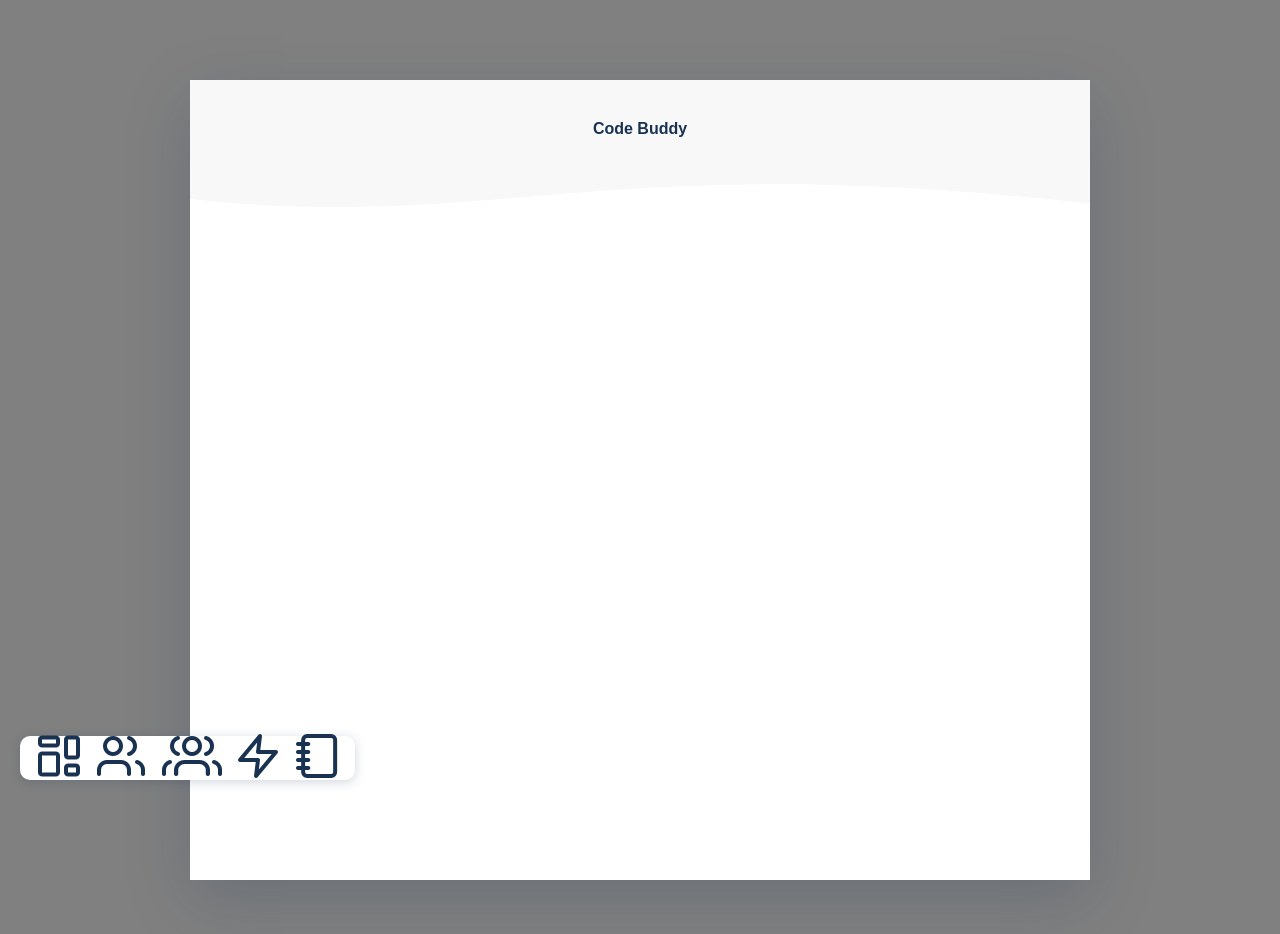
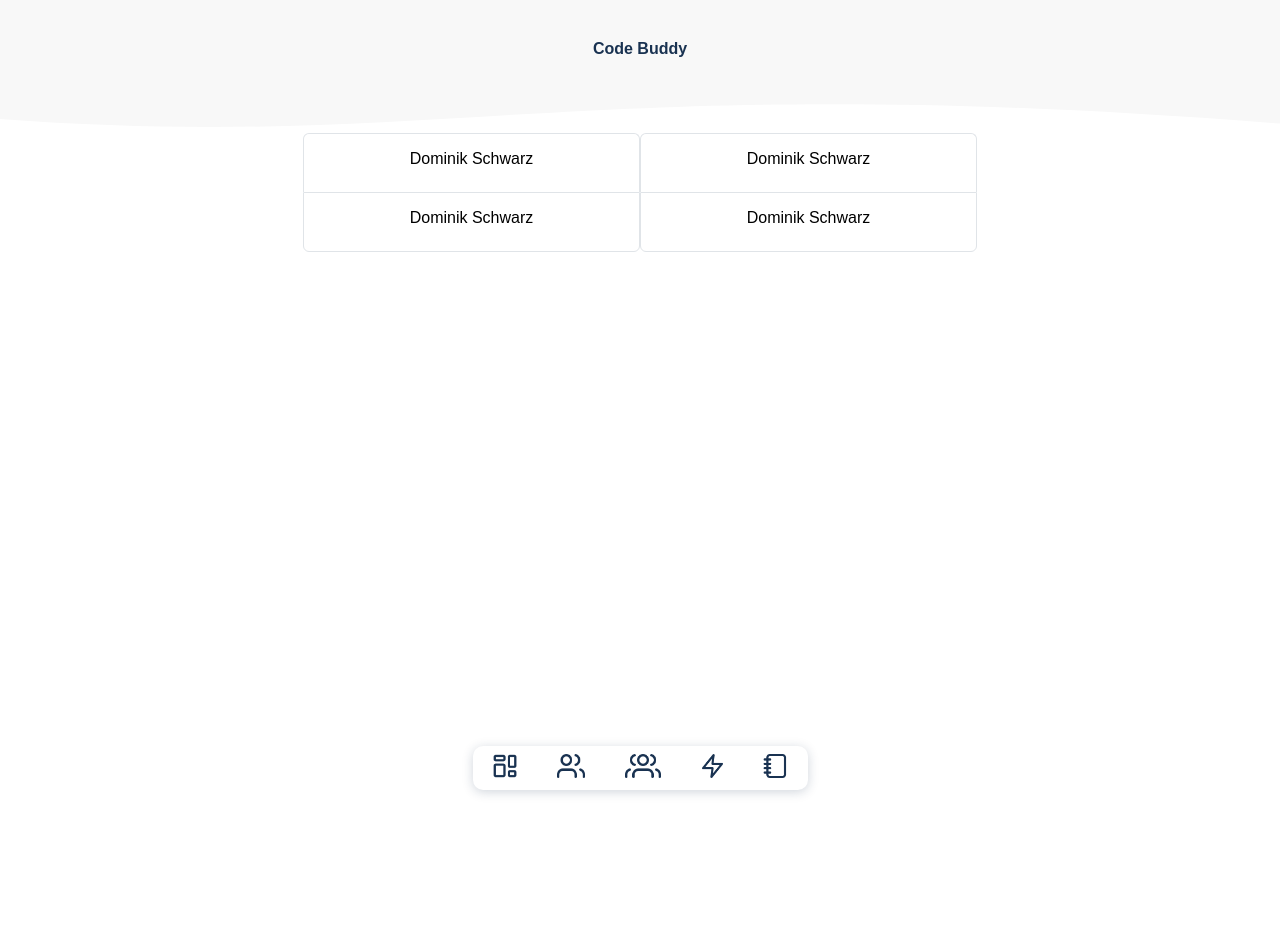
Before and after one commit to Domischwarz-exercises/group_app, a website: page code_buddy.html in a window 1280 px wide. After the commit the page ends 800 px from the top, so only its background shows below. Drawn offline with Linux system fonts and the light colour scheme.

Commit message:
navbar, buddys

```diff
--- a/code_buddy.html
+++ b/code_buddy.html
@@ -11,7 +11,7 @@
 		<title>Code Buddy</title>
 	</head>
 	<body>
-		<div class="container">
+		<!--<div class="container">-->
 			<header class="waves">
 				<h1 class="waves__heading heading-1">Code Buddy</h1>
 				<svg viewBox="0 0 500 150" preserveAspectRatio="none">
@@ -20,14 +20,39 @@
 				</svg>
 			</header>
 
+			<main>
+				<div class="buddy">
+					<!--Name-->
+					<div class="buddy__content one bookmark">
+						<h2 class="buddy__content--title heading-2">Dominik Schwarz</h2>
+					</div>
+					<!--Name-->
+					<div class="buddy__content two bookmark">
+						<h2 class="buddy__content--title heading-2">Dominik Schwarz</h2>
+					</div>
+				</div>
 
+				<div class="buddy">
+					<!--Name-->
+					<div class="buddy__content one bookmark">
+						<h2 class="buddy__content--title heading-2">Dominik Schwarz</h2>
+					</div>
+					<!--Name-->
+					<div class="buddy__content two bookmark">
+						<h2 class="buddy__content--title heading-2">Dominik Schwarz</h2>
+					</div>
+				</div>
+			</main>
+			<!--Footer Navigation-->
 			<footer class="nav">
-				<a href="/"><img src="/img/dashboardIcon.png" alt="" class="nav__image"></a>
+				<div class="nav-bar">
+					<a href="/index.html"><img src="/img/dashboardIcon.png" alt="" class="nav__image"></a>
 				<a href="/code_buddy.html"><img  src="/img/buddyicon.png" alt="" class="nav__image"></a>
 				<a href="/teams.html"><img src="/img/teamicon.png" alt="" class="nav__image"></a>
 				<a href="/energy.html"><img src="/img/energyicon.png" alt="" class="nav__image"></a>
 				<a href="/journal.html"><img src="/img/journalicon.png" alt="" class="nav__image"></a>
-			  </footer>
-		</div>
+				</div>
+			</footer>
+		<!--</div>-->
 	</body>
 </html>
--- a/sass/base/_base.scss
+++ b/sass/base/_base.scss
@@ -12,16 +12,18 @@
 html {
   box-sizing: border-box;
   font-size: 62.5%; // 1rem = 10px, 10px/16px = 62.5%
-  background-color: grey;
+  //background-color: grey;
+  background-color: $white;
 }
 
 body {
   font-family: "Open-Sans", sans-serif;
   font-weight: 400;
   line-height: 1.6;
+
 }
 
-.container {
+/*.container {
   max-width: 90rem;
   margin: 8rem auto;
   background-color: $white;
@@ -34,4 +36,4 @@ body {
     max-width: 100%;
     width: 100%;
   }
-}
+}*/
--- a/sass/components/_navigation.scss
+++ b/sass/components/_navigation.scss
@@ -1,30 +1,27 @@
+
+
 .nav {
+    display: flex;
+    justify-content: center;
 
+
+    &__image {
+        height: 2.4rem;
+    }
+}
+
+.nav-bar {
     display: flex;
-    justify-content: space-evenly;
     align-items: center;
+    justify-content: space-around;
+    position: fixed;
+    bottom: 1rem;
+
+
+    width: 335px;
+    height: 4.4rem;
 
     background-color: $white;
     box-shadow: $shadow-grey;
     border-radius: 1rem;
-
-    position: absolute;
-    width: 335px;
-    height: 44px;
-    left: 20px;
-    bottom: 2rem;
-
-    /*&__image {
-        height: 6vh;
-    }*/
-
-  /*& a{
-   text-align: center;
-
-   & img {
-       width: 50%;
-   }
-}*/
-
-
 }
--- a/sass/pages/_teams.scss
+++ b/sass/pages/_teams.scss
@@ -0,0 +1,32 @@
+main {
+    display: flex;
+    justify-content: center;
+    flex-wrap: wrap;
+
+    .buddy {
+        margin-bottom: 2rem;
+
+        &__content {
+            display: flex;
+            align-items: center;
+            justify-content: center;
+            width: 335px;
+            height: 58px;
+
+            background-color: $white;
+
+        }
+    }
+
+    .one{
+        border: 1px solid #E0E4E8;
+        border-radius: .6rem .6rem 0 0;
+        border-style: solid solid none solid;
+    }
+
+
+    .two{
+        border: 1px solid #E0E4E8;
+        border-radius: 0 0 .6rem .6rem;
+    }
+}
```
Also changed, not shown: energy.html (+6 -3 lines), index.html (+6 -4 lines), journal.html (+6 -4 lines), journal_detail.html (+7 -4 lines), teams.html (+6 -4 lines), css/style.css.
